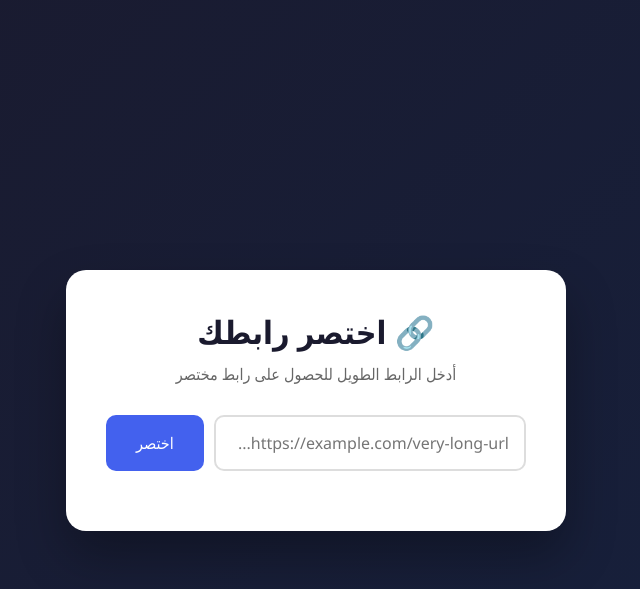
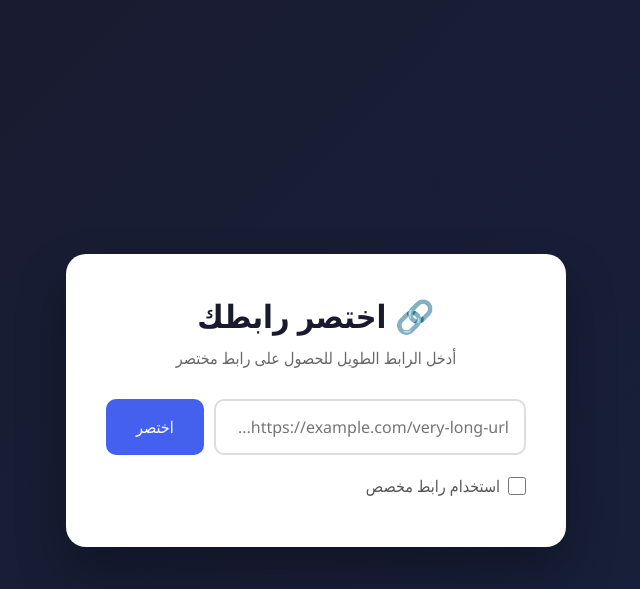
Before and after one commit to drkamel17/shortlien, a Flask app: page / in a window 1280 px wide. Shown: the top 589 px of the page, without its empty margins (324-964 px from the left). Run offline with Flask 3, Linux system fonts and the light colour scheme.

Commit message:
edit lien

```diff
--- a/app.py
+++ b/app.py
@@ -21,17 +21,23 @@ def index():
 def shorten_url():
     data = request.get_json()
     original_url = data.get('url')
+    custom_code = data.get('custom_code')
 
     if not original_url:
         return jsonify({'error': 'URL is required'}), 400
 
-    short_code = generate_short_code()
-
-    while True:
-        existing = supabase.table('urls').select('*').eq('short_code', short_code).execute()
-        if not existing.data:
-            break
+    if custom_code:
+        existing = supabase.table('urls').select('*').eq('short_code', custom_code).execute()
+        if existing.data:
+            return jsonify({'error': 'هذا الرابط مستخدم من قبل'}), 400
+        short_code = custom_code
+    else:
         short_code = generate_short_code()
+        while True:
+            existing = supabase.table('urls').select('*').eq('short_code', short_code).execute()
+            if not existing.data:
+                break
+            short_code = generate_short_code()
 
     result = supabase.table('urls').insert({
         'original_url': original_url,
--- a/static/script.js
+++ b/static/script.js
@@ -1,7 +1,19 @@
+function toggleCustom() {
+    const checkbox = document.getElementById('useCustom');
+    const customInput = document.getElementById('customCode');
+    if (checkbox.checked) {
+        customInput.classList.remove('hidden');
+    } else {
+        customInput.classList.add('hidden');
+    }
+}
+
 async function shortenUrl() {
     const urlInput = document.getElementById('urlInput');
     const resultDiv = document.getElementById('result');
     const shortUrlInput = document.getElementById('shortUrl');
+    const useCustom = document.getElementById('useCustom').checked;
+    const customCode = document.getElementById('customCode').value.trim();
     const originalUrl = urlInput.value.trim();
 
     if (!originalUrl) {
@@ -9,11 +21,16 @@ async function shortenUrl() {
         return;
     }
 
+    const payload = { url: originalUrl };
+    if (useCustom && customCode) {
+        payload.custom_code = customCode;
+    }
+
     try {
         const response = await fetch('/shorten', {
             method: 'POST',
             headers: { 'Content-Type': 'application/json' },
-            body: JSON.stringify({ url: originalUrl })
+            body: JSON.stringify(payload)
         });
 
         const data = await response.json();
--- a/static/style.css
+++ b/static/style.css
@@ -117,3 +117,41 @@ button:hover {
     opacity: 0.5;
     pointer-events: none;
 }
+
+.custom-section {
+    margin-top: 15px;
+    text-align: right;
+}
+
+.custom-section label {
+    display: flex;
+    align-items: center;
+    gap: 8px;
+    color: #555;
+    cursor: pointer;
+    margin-bottom: 10px;
+}
+
+.custom-section input[type="checkbox"] {
+    width: 18px;
+    height: 18px;
+    cursor: pointer;
+}
+
+.custom-section input[type="text"] {
+    width: 100%;
+    padding: 15px;
+    border: 2px solid #ddd;
+    border-radius: 10px;
+    font-size: 16px;
+    outline: none;
+    transition: border-color 0.3s;
+}
+
+.custom-section input[type="text"]:focus {
+    border-color: #4361ee;
+}
+
+.custom-section input.hidden {
+    display: none;
+}
--- a/templates/index.html
+++ b/templates/index.html
@@ -11,9 +11,16 @@
         <h1>🔗 اختصر رابطك</h1>
         <p class="subtitle">أدخل الرابط الطويل للحصول على رابط مختصر</p>
 
-        <div class="input-group">
+        <div class="input-group main-input">
             <input type="url" id="urlInput" placeholder="https://example.com/very-long-url..." required>
             <button onclick="shortenUrl()">اختصر</button>
+        </div>
+
+        <div class="custom-section">
+            <label>
+                <input type="checkbox" id="useCustom" onchange="toggleCustom()"> استخدام رابط مخصص
+            </label>
+            <input type="text" id="customCode" class="hidden" placeholder="أدخل الرابط المخصص (اختياري)">
         </div>
 
         <div id="result" class="result hidden">
```
